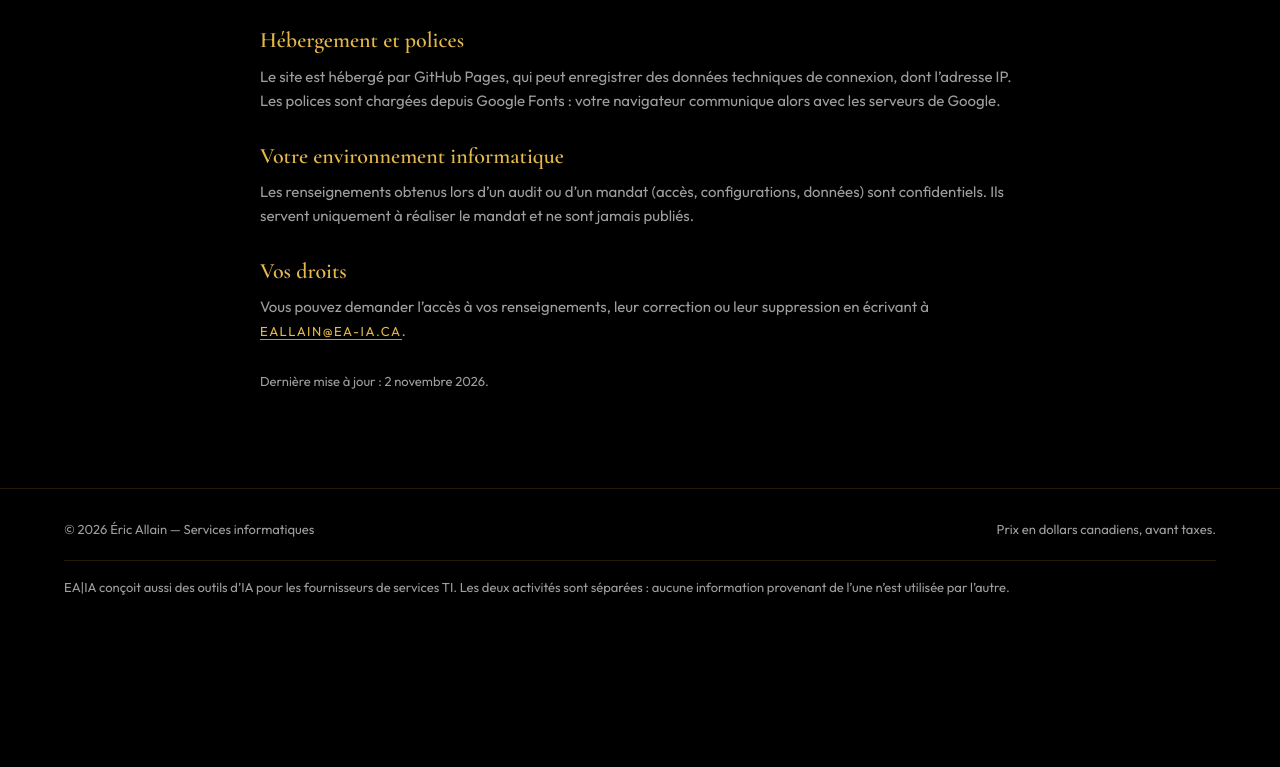
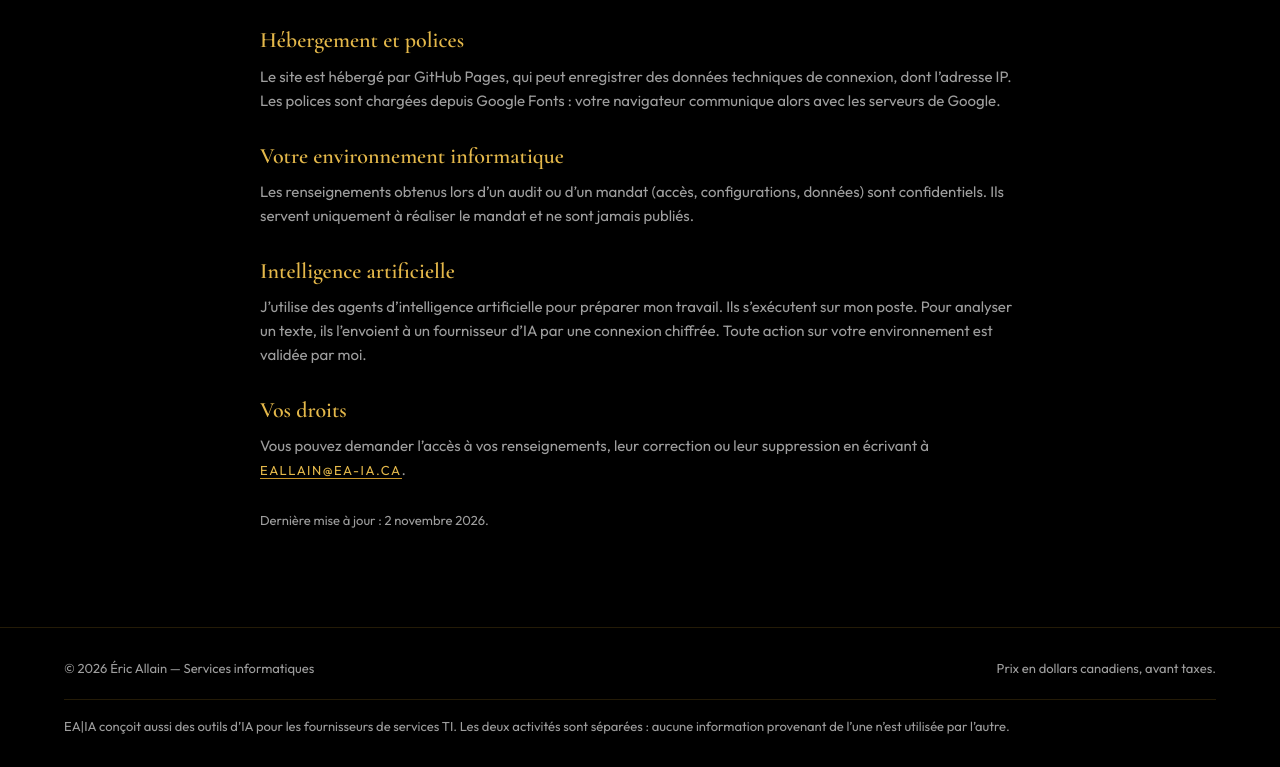
Before and after one commit to eriqallain-afk/ServiceInformatique, a plain HTML site: page index.html in a window 1280 px wide. Shown: the part 6339-7106 px from the top of the page. Before the commit the page ends 6966 px from the top, so only its background shows below. Drawn offline with nearby package versions, Linux system fonts and the light colour scheme.

Commit message:
Données : agents exécutés sur le poste, texte envoyé à un fournisseur d'IA (FAQ de la page Équipe IA et section Confidentialité)
Co-Authored-By: Claude Sonnet 5.5 <noreply@anthropic.com>
Claude-Session: https://claude.ai/code/session_01WW9VHM8UZcUM3GTHM5HDM3

```diff
--- a/index.html
+++ b/index.html
@@ -201,6 +201,8 @@
     <p>Le site est hébergé par GitHub Pages, qui peut enregistrer des données techniques de connexion, dont l’adresse IP. Les polices sont chargées depuis Google Fonts : votre navigateur communique alors avec les serveurs de Google.</p>
     <h3>Votre environnement informatique</h3>
     <p>Les renseignements obtenus lors d’un audit ou d’un mandat (accès, configurations, données) sont confidentiels. Ils servent uniquement à réaliser le mandat et ne sont jamais publiés.</p>
+    <h3>Intelligence artificielle</h3>
+    <p>J’utilise des agents d’intelligence artificielle pour préparer mon travail. Ils s’exécutent sur mon poste. Pour analyser un texte, ils l’envoient à un fournisseur d’IA par une connexion chiffrée. Toute action sur votre environnement est validée par moi.</p>
     <h3>Vos droits</h3>
     <p>Vous pouvez demander l’accès à vos renseignements, leur correction ou leur suppression en écrivant à <a class="sec" href="mailto:eallain@ea-ia.ca?subject=Confidentialit%C3%A9">eallain@ea-ia.ca</a>.</p>
     <p class="upd">Dernière mise à jour : 2 novembre 2026.</p>
```
Also changed, not shown: equipe-ia.html (+1 -1 lines).
